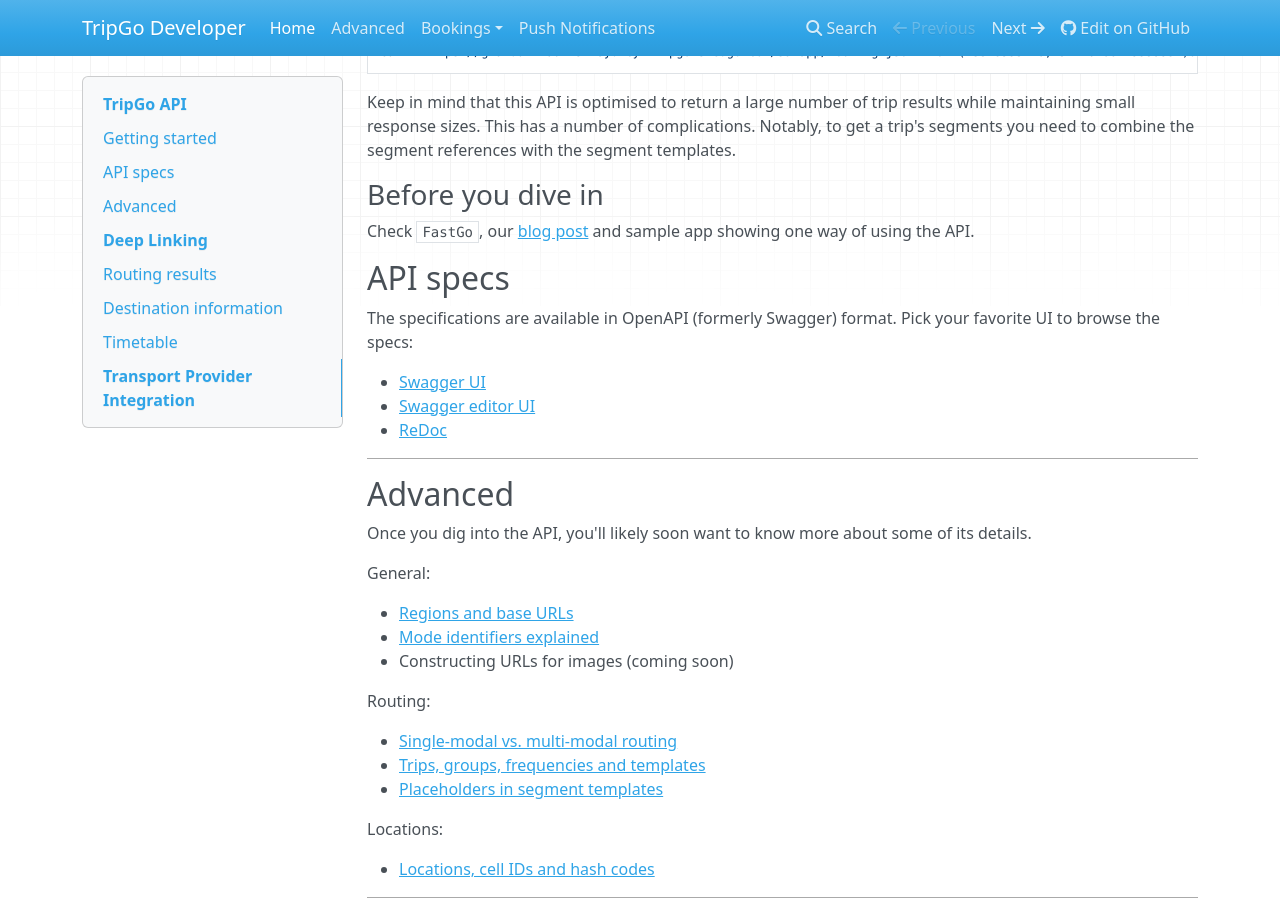
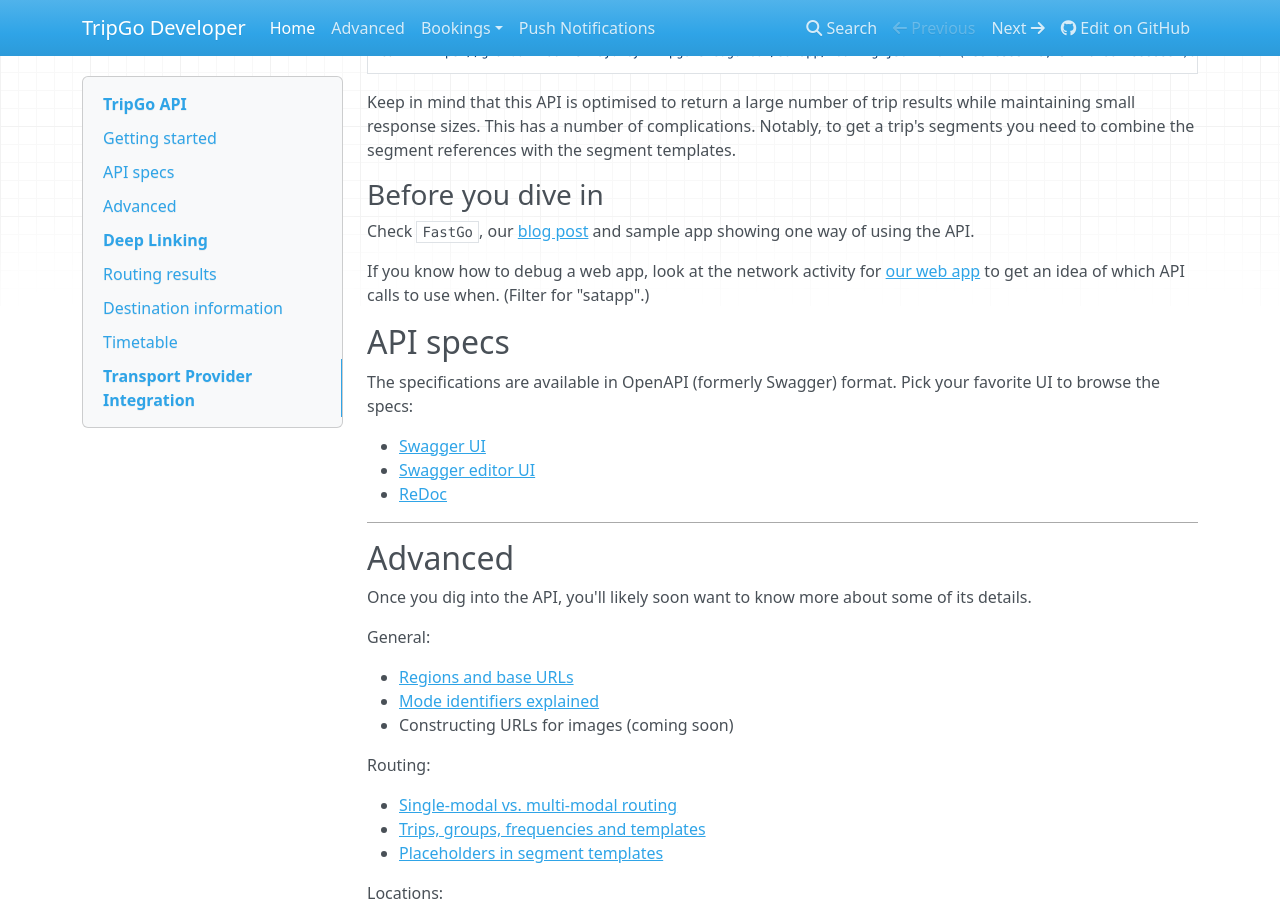
Before and after one commit to skedgo/tripgo-api, an MkDocs documentation site: the page built from docs/index.md, in a window 1280 px wide and 900 px high, scrolled down 713 px. Built offline with MkDocs 1.6.1, drawn with Linux system fonts in a browser that asks for light colours; nearby versions of some CDN libraries; old or Windows-style settings are respelled for this version of MkDocs.

Commit message:
Update index.md

```diff
--- a/docs/index.md
+++ b/docs/index.md
@@ -34,6 +34,8 @@
 ### Before you dive in
 
 Check `FastGo`, our [blog post](https://skedgo.github.io/fastgo-react-native/) and sample app showing one way of using the API.
+
+If you know how to debug a web app, look at the network activity for [our web app](https://tripgo.com/) to get an idea of which API calls to use when.  (Filter for "satapp".)
 
 ## API specs
 
```
